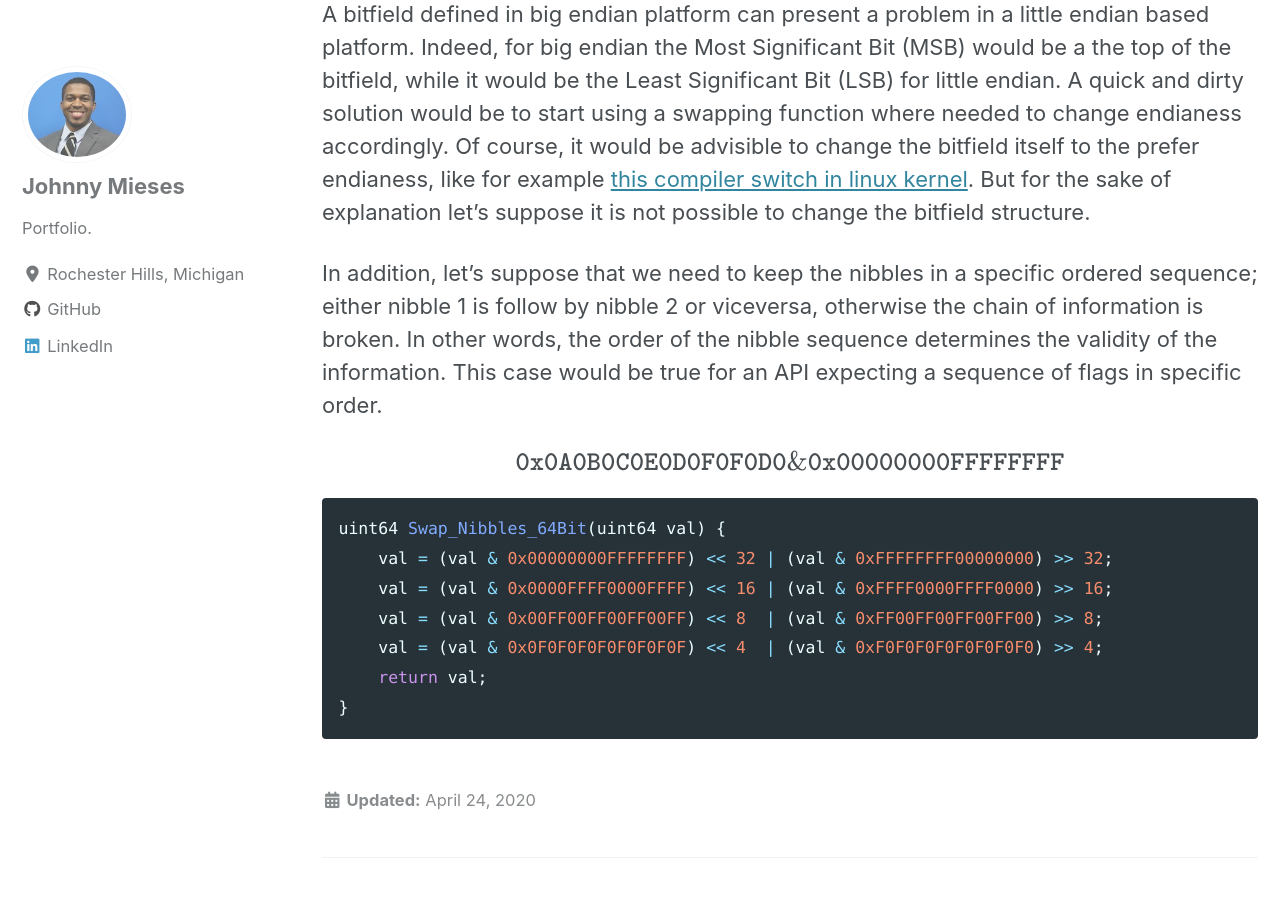
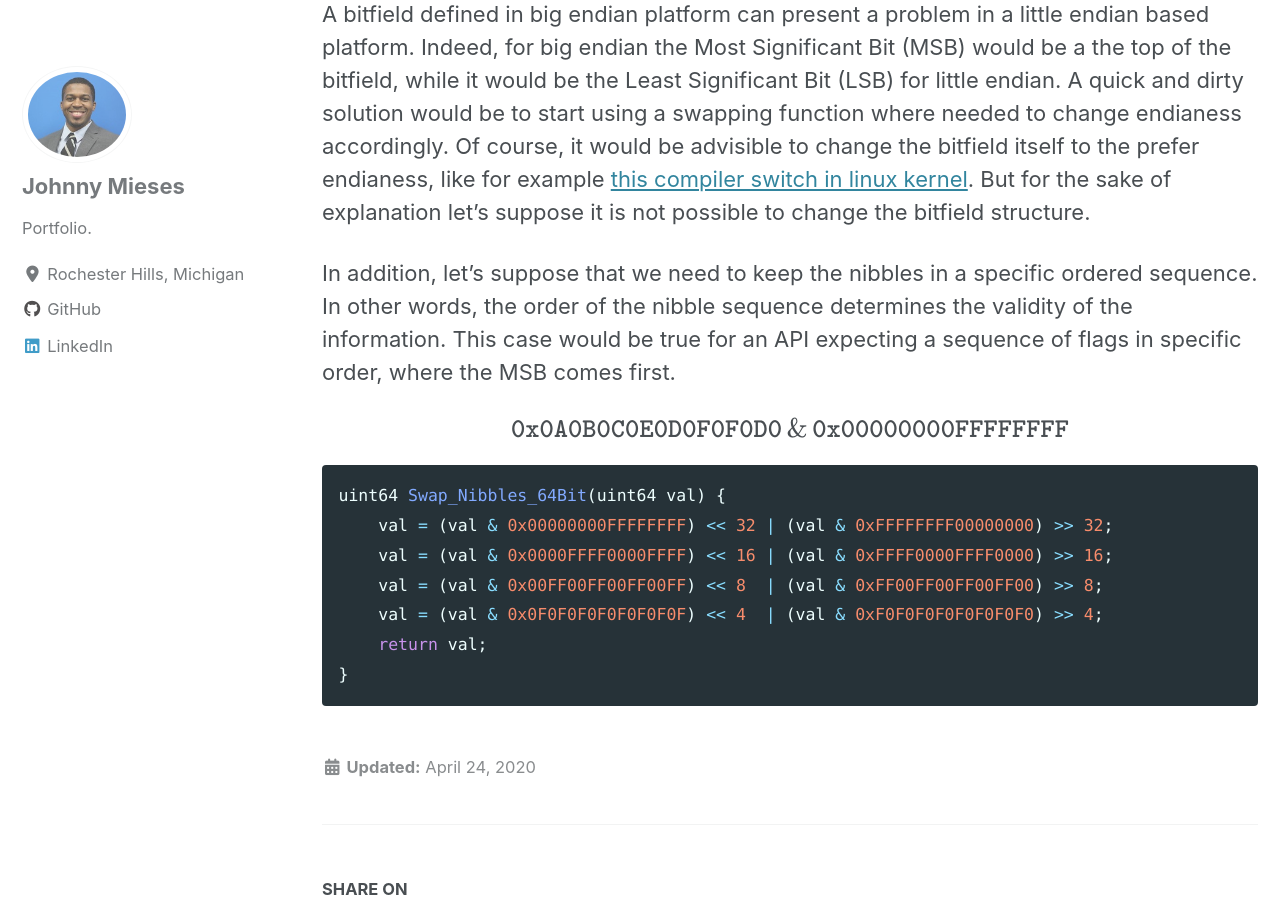
Before and after one commit to jmieses/jmportfolio.github.io, a Jekyll site: the page built from _posts/2020-04-24-Swapping-Nibbles-in-64-bitfield.md, in a window 1280 px wide and 900 px high, scrolled down 398 px. Built offline with Jekyll 4.4.1, drawn with Linux system fonts in a browser that asks for light colours; cached includes are drawn as plain includes; nearby versions of some CDN libraries; formulas are drawn with MathJax 3.

Commit message:
post update

````diff
--- a/_posts/2020-04-24-Swapping-Nibbles-in-64-bitfield.md
+++ b/_posts/2020-04-24-Swapping-Nibbles-in-64-bitfield.md
@@ -13,9 +13,9 @@
 
 A bitfield defined in big endian platform can present a problem in a little endian based platform. Indeed, for big endian the Most Significant Bit (MSB) would be a the top of the bitfield, while it would be the Least Significant Bit (LSB) for little endian. A quick and dirty solution would be to start using a swapping function where needed to change endianess accordingly. Of course, it would be advisible to change the bitfield itself to the prefer endianess, like for example [this compiler switch in linux kernel](http://lxr.linux.no/linux+v2.6.38/include/linux/ip.h). But for the sake of explanation let's suppose it is not possible to change the bitfield structure.
 
-In addition, let's suppose that we need to keep the nibbles in a specific ordered sequence; either nibble 1 is follow by nibble 2 or viceversa, otherwise the chain of information is broken. In other words, the order of the nibble sequence determines the validity of the information. This case would be true for an API expecting a sequence of flags in specific order.
+In addition, let's suppose that we need to keep the nibbles in a specific ordered sequence. In other words, the order of the nibble sequence determines the validity of the information. This case would be true for an API expecting a sequence of flags in specific order, where the MSB comes first.
 
-$$ \texttt{0x0A0B0C0E0D0F0F0D0} \& \texttt{0x00000000FFFFFFFF}  $$
+$$ \texttt{0x0A0B0C0E0D0F0F0D0} \, \& \, \texttt{0x00000000FFFFFFFF}  $$
 
 ```c
 uint64 Swap_Nibbles_64Bit(uint64 val) {
````
